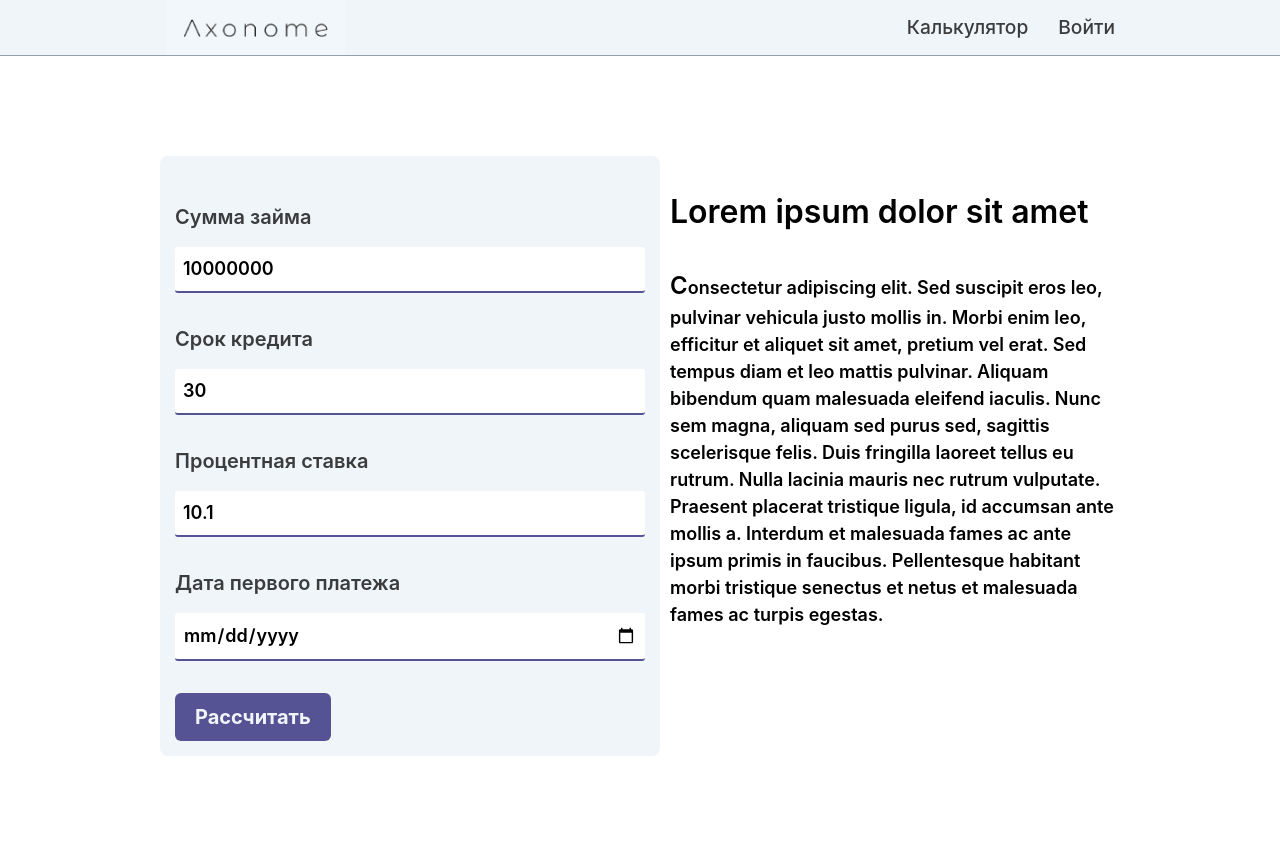
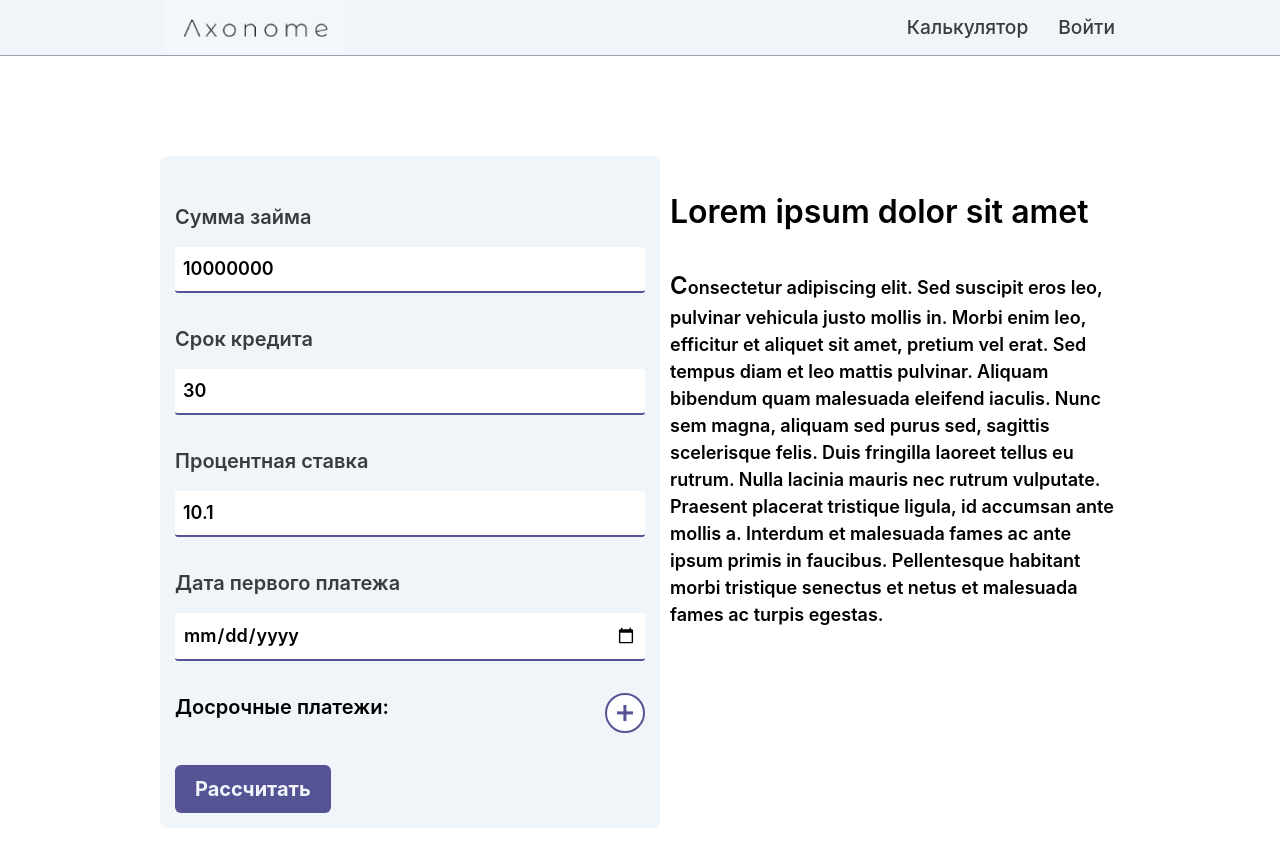
Before and after one commit to Axonome/MortgageCalculatorFrontend, a React (Create React App) app: page /Calculator in a window 1280 px wide. Shown: the top 866 px of the page. Before the commit the page ends 804 px from the top, so only its background shows below. Built offline with nearby package versions, Linux system fonts and the light colour scheme.

Commit message:
Add "add extra payments" button

```diff
--- a/src/Components/Calculator/Calculator.css
+++ b/src/Components/Calculator/Calculator.css
@@ -157,3 +157,48 @@
 .content .info2 > span {
   font-size: x-large;
 }
+
+.calculator .extra-payments {
+  flex-direction: row;
+  justify-content: space-between;
+}
+
+.plus-button {
+	border: 2px solid theme("colors.accent");
+	background-color: theme("colors.neutral");
+	font-size: 16px;
+	height: 2.5em;
+	width: 2.5em;
+	border-radius: 999px;
+	position: relative;
+}
+
+.plus-button:after,
+.plus-button:before {
+  content: "";
+  display: block;
+  background-color: theme("colors.accent");
+  position: absolute;
+  top: 50%;
+  left: 50%;
+  transform: translate(-50%, -50%);
+}
+
+.plus-button:hover:after,
+.plus-button:hover:before {
+  background-color: theme("colors.neutral");
+}
+
+.plus-button:before {
+  height: 1em;
+  width: 0.2em;
+}
+
+.plus-button:after {
+  height: 0.2em;
+  width: 1em;
+}
+
+.plus-button:hover {
+  background-color: theme("colors.accent");
+}
--- a/src/Components/Calculator/MortgageParametersForm.tsx
+++ b/src/Components/Calculator/MortgageParametersForm.tsx
@@ -51,6 +51,10 @@ export function MortgageParametersForm({isLoading, isShowingResults, sendForm}:
                 <label>Дата первого платежа</label>
                 <input type="date" onChange={e => { updateParameters({date: new Date(e.target.value)}) }}/>
             </div>
+            <div className="input-group extra-payments">
+                <div>Досрочные платежи:</div>
+                <div className="plus-button"></div>
+            </div>
             <div className="action-group">
                 {isLoading ? <LoadingButton message="Загрузка"/> : <button type="submit">Рассчитать</button>}
             </div>
```
